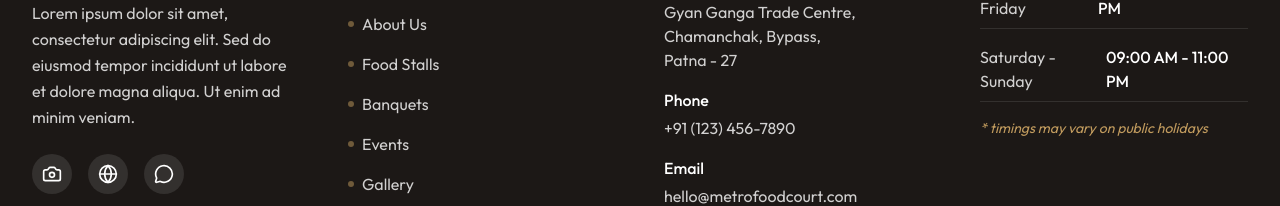
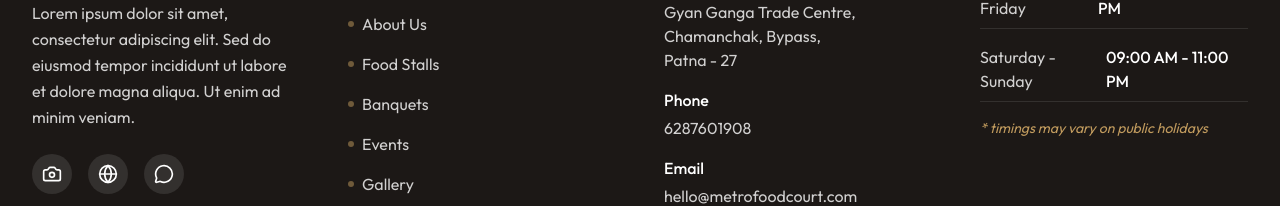
Before and after one commit to ArjunJha-5090/metro-final, a React (Vite) app: page /menu in a window 1280 px wide. Shown: the part 3785-3991 px from the top of the page. Built offline with nearby package versions, Linux system fonts and the light colour scheme; a web font is replaced by a local one.

Commit message:
Edited ph no

```diff
--- a/src/components/Footer.tsx
+++ b/src/components/Footer.tsx
@@ -67,7 +67,7 @@ export const Footer: React.FC = () => {
               </li>
               <li>
                 <p className="font-medium text-white mb-1">Phone</p>
-                <p>+91 (123) 456-7890</p>
+                <p>6287601908</p>
               </li>
               <li>
                 <p className="font-medium text-white mb-1">Email</p>
```
